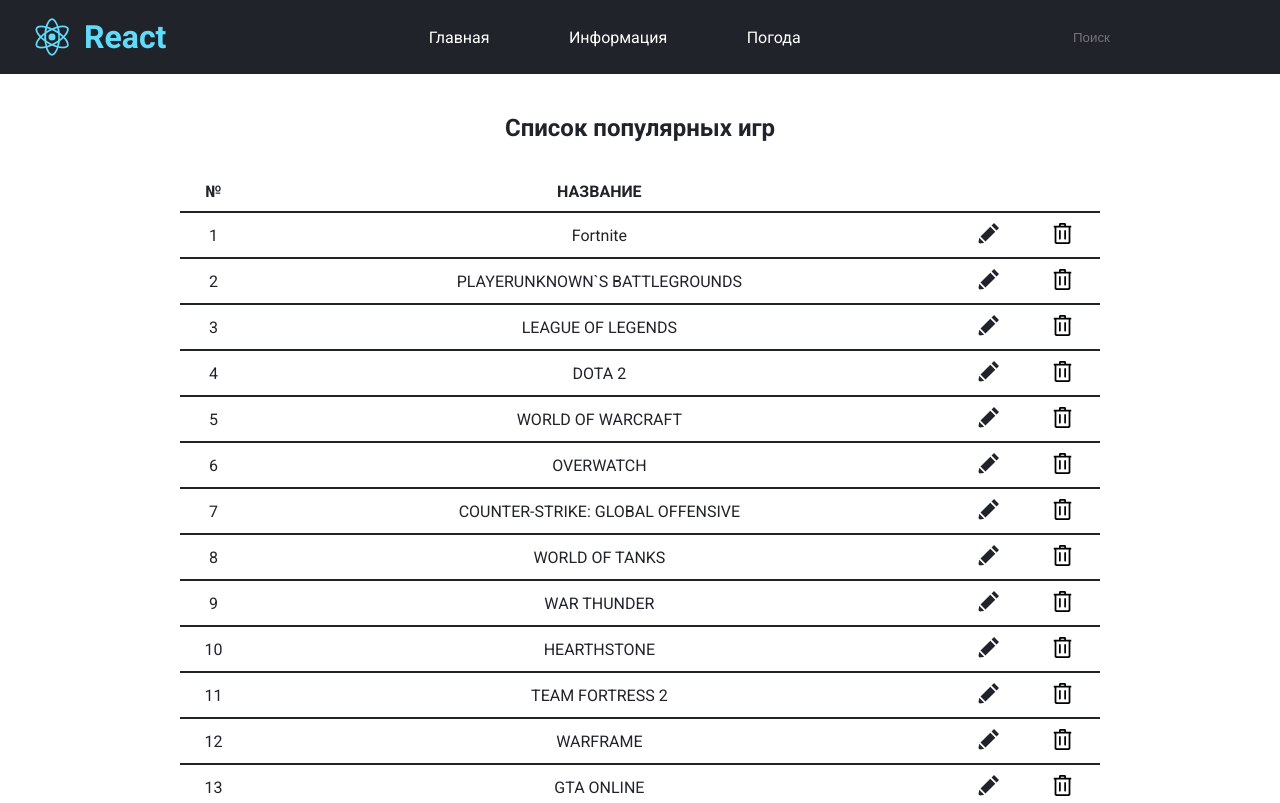
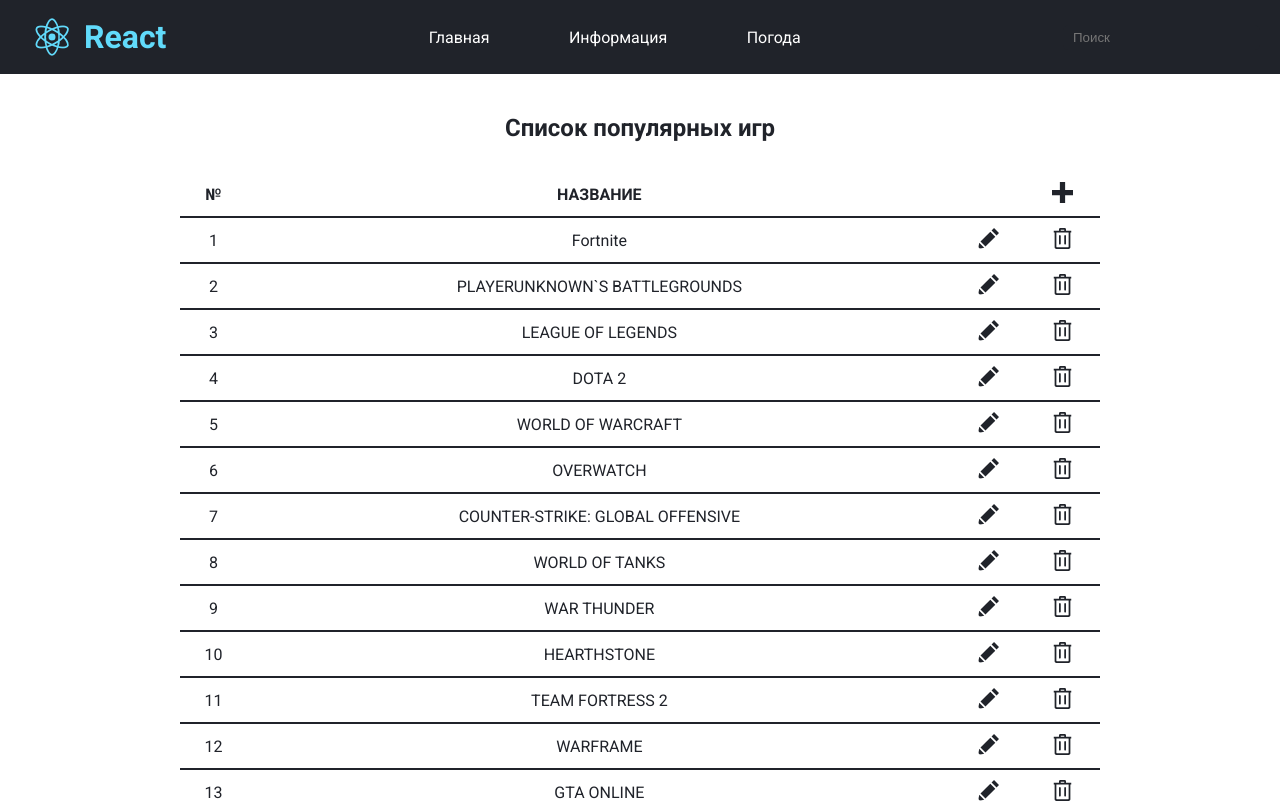
Before and after one commit to VildanovDenis/crud-application, a React (Create React App) app: page / in a window 1280 px wide. Shown: the top 803 px of the page. Built offline with nearby package versions, Linux system fonts and the light colour scheme.

Commit message:
Creates simple components for route

```diff
--- a/src/components/App.css
+++ b/src/components/App.css
@@ -15,3 +15,9 @@
     transform: rotate(360deg);
   }
 }
+
+.wrapper {
+  width: 600px;
+  padding: 50px;
+  margin: 0 auto;
+}
--- a/src/components/footer/index.jsx
+++ b/src/components/footer/index.jsx
@@ -22,7 +22,10 @@
         <div className="autor">
           <h2 className="footer-title">Crud app</h2>
           <p>написано Денисом Вильдановым</p>
-          <a href="github.com/VildanovDenis" target="_blank">
+          <a
+            href="https://github.com/VildanovDenis?tab=repositories"
+            target="_blank"
+          >
             GitHub
           </a>
         </div>
--- /dev/null
+++ b/src/components/info/index.jsx
@@ -0,0 +1,10 @@
+import React from "react";
+
+function Info() {
+  return (
+    <div className="wrapper">
+      <p>Ведется разработка данной страницы</p>
+    </div>
+  );
+}
+export default Info;
--- a/src/components/main/index.css
+++ b/src/components/main/index.css
@@ -1,5 +1,6 @@
 .games-table-wrapper {
   max-width: 1000px;
+  min-height: 600px;
   padding: 40px;
   margin: 0 auto;
   color: #20232a;
@@ -44,3 +45,6 @@
 .table-delete-btn {
   background-image: url(./trash.svg);
 }
+.table-add-btn {
+  background-image: url(./plus.svg);
+}
--- a/src/components/main/table-head/index.jsx
+++ b/src/components/main/table-head/index.jsx
@@ -1,12 +1,17 @@
 import React from "react";
 
-export default function TableHead() {
+class TableHead extends React.Component {
+  render() {
     return (
       <tr className="table-head">
         <th>№</th>
         <th>Название</th>
         <th />
-      <th />
+        <th>
+          <button type="button" className="table-btn table-add-btn" />
+        </th>
       </tr>
     );
   }
+}
+export default TableHead;
--- /dev/null
+++ b/src/components/weather/index.jsx
@@ -0,0 +1,9 @@
+import React from "react";
+
+export default function Weather() {
+  return (
+    <div className="wrapper">
+      <p>Страница пока не готова</p>
+    </div>
+  );
+}
```
Also changed, not shown: src/components/App.js (+8 -1 lines), src/components/main/plus.svg (added), src/components/main/trash.svg. Lines whose indentation alone changed are shown as unchanged.
